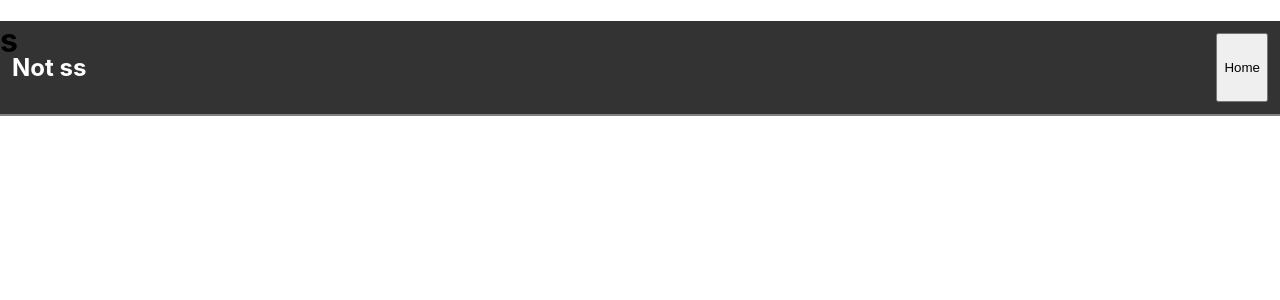
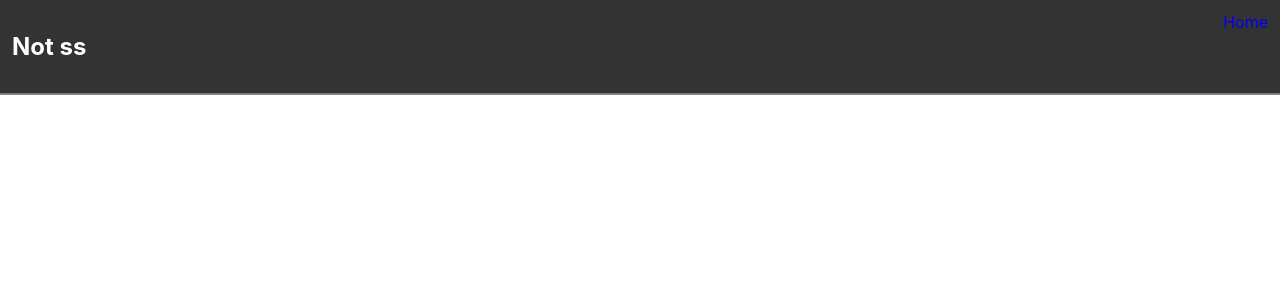
Before and after one commit to nickojs/lockpicking-simulator-ts, a React (Create React App) app: page / in a window 1280 px wide. Shown: the top 300 px of the page. Built offline with nearby package versions, Linux system fonts and the light colour scheme.

Commit message:
feat(router): adjust files to use router

```diff
--- a/src/App.tsx
+++ b/src/App.tsx
@@ -4,6 +4,5 @@ import Navbar from './components/navbar';
 export default () => (
   <>
     <Navbar />
-    <h1>s</h1>
   </>
 );
--- a/src/components/navbar/index.tsx
+++ b/src/components/navbar/index.tsx
@@ -17,7 +17,7 @@ export default () => {
       <S.Navbar>
         <h1>Not ss</h1>
         {/* <h1>{isAuth ? username : 'Not Logged In'}  </h1> */}
-        <S.Button onClick={returnButtonHandler}>Home</S.Button>
+        <S.Button to="/" onClick={returnButtonHandler}>Home</S.Button>
       </S.Navbar>
       <S.ArrowContainer toggle={toggleMenu}>
         <S.Arrow src={arrow} alt="Arrow" onClick={() => setToggleMenu(!toggleMenu)} />
--- a/src/components/navbar/styles.ts
+++ b/src/components/navbar/styles.ts
@@ -1,5 +1,5 @@
 import styled, { keyframes } from 'styled-components';
-// import { Link } from 'react-router-dom';
+import { Link } from 'react-router-dom';
 
 interface StyledProps {
   toggle: boolean;
@@ -26,7 +26,7 @@ export const Navbar = styled.nav`
   border-bottom: 2px solid grey;
 `;
 
-export const Button = styled.button`
+export const Button = styled(Link)`
   text-decoration: none;
   text-align: center;
 
--- a/src/index.tsx
+++ b/src/index.tsx
@@ -1,11 +1,14 @@
 import React from 'react';
 import ReactDOM from 'react-dom';
+import { BrowserRouter } from 'react-router-dom';
 import './index.css';
 import App from './App';
 
 ReactDOM.render(
   <React.StrictMode>
-    <App />
+    <BrowserRouter>
+      <App />
+    </BrowserRouter>
   </React.StrictMode>,
   document.getElementById('root')
 );
```
